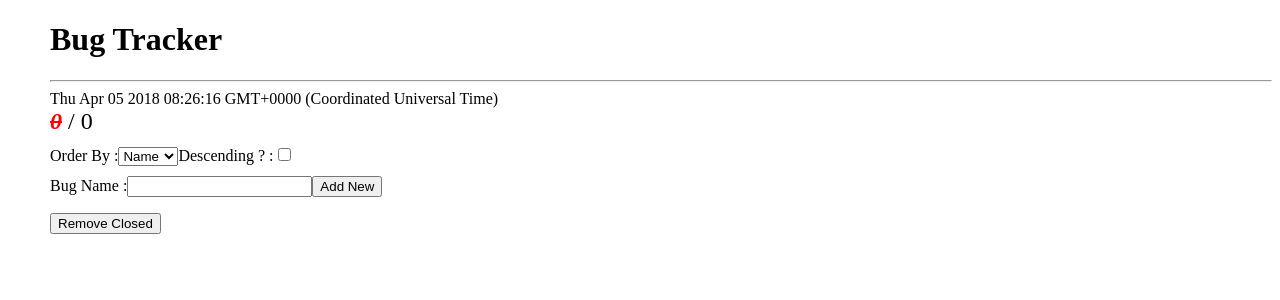
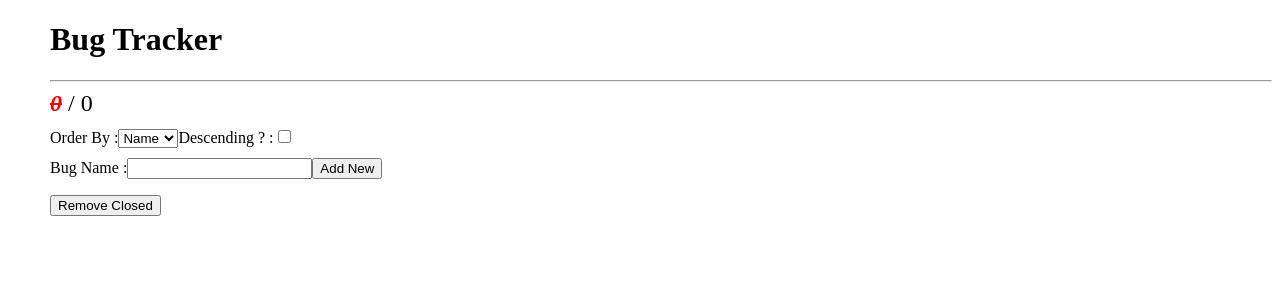
Before and after one commit to VinodAkkepalli/AngularProjects, an Angular app in the folder bug-tracker-app/: page / in a window 1280 px wide. Shown: the top 300 px of the page. Built offline with nearby package versions, Linux system fonts and the light colour scheme.

Commit message:
Refactoring pipes into utils and Module creation

```diff
--- a/bug-tracker-app/src/app/bugTracker/views/bugStats.Component.html
+++ b/bug-tracker-app/src/app/bugTracker/views/bugStats.Component.html
@@ -1,4 +1,3 @@
-<div>{{getCurrentTime()}}</div>
 <section class="stats">
     <span class="closed">{{bugs | closedCount}}</span>
     <span> / </span>
--- a/bug-tracker-app/src/app/bugTracker/pipes/closedCountPipe.ts
+++ b/bug-tracker-app/src/app/utils/pipes/closedCountPipe.ts
@@ -1,5 +1,5 @@
 import { Pipe, PipeTransform } from '@angular/core';
-import { Bug } from '../models/Bug'
+import { Bug } from '../../bugTracker/models/Bug'
 
 @Pipe({
 	name: 'closedCount'
--- a/bug-tracker-app/src/app/bugTracker/pipes/sortBugPipe.ts
+++ b/bug-tracker-app/src/app/utils/pipes/sortBugPipe.ts
@@ -1,5 +1,5 @@
 import { Pipe, PipeTransform } from '@angular/core';
-import { Bug } from '../models/Bug'
+import { Bug } from '../../bugTracker/models/Bug'
 
 interface Comparer{
 	(item1 : any, item2 : any) : number
```
Also changed, not shown: bug-tracker-app/src/app/app.module.ts (+3 -9 lines), bug-tracker-app/src/app/utils/utils.module.ts (added, +26 -0 lines), bug-tracker-app/src/app/utils/pipes/elapsedPipe.ts (renamed from bug-tracker-app/src/app/bugTracker/pipes/elapsedPipe.ts), bug-tracker-app/src/app/utils/pipes/trimTextPipe.ts (renamed from bug-tracker-app/src/app/bugTracker/pipes/trimTextPipe.ts).
